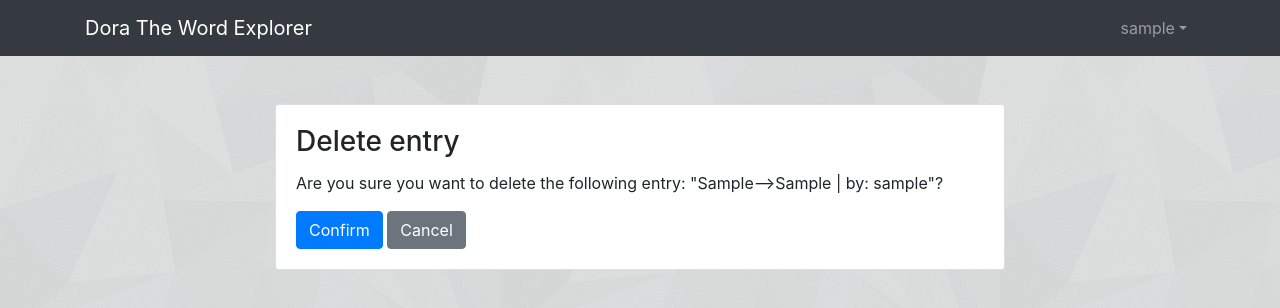
After one commit to Erfi/darvag, a Django app: page /deck/1/entry/1/delete/ in a window 1280 px wide. The commit adds this page. Shown: the top 308 px of the page. Run offline with Django 3.2, Linux system fonts and the light colour scheme; a user stored in the database is signed in; tables that the repository leaves empty hold one stand-in row (values such as "Sample post"); some libraries are stand-ins or nearby versions.

Commit message:
Closes #8, delete entries.

```diff
--- a/dora/dora/urls.py
+++ b/dora/dora/urls.py
@@ -18,7 +18,6 @@ from django.urls import path, re_path
 from django.contrib.auth import views as auth_views
 from flashcard import views as flashcard_views
 from accounts import views as account_views
-
 
 urlpatterns = [
     path('', flashcard_views.home, name='home'),
@@ -50,5 +49,6 @@ urlpatterns = [
     path('deck/<int:deck_id>/delete/', flashcard_views.DeckDeleteView.as_view(), name='delete_deck'),
     path('deck/<int:deck_id>/add/', flashcard_views.add_entry, name='add_entry'),
     path('deck/<int:deck_id>/entry/<int:entry_id>/edit/', flashcard_views.EntryUpdateView.as_view(), name='edit_entry'),
-    path('entry/<str:from_lang>/', flashcard_views.lang_entry, name='lang_entry')
+    path('deck/<int:deck_id>/entry/<int:entry_id>/delete/', flashcard_views.EntryDeleteView.as_view(),
+         name='delete_entry')
 ]
--- a/dora/flashcard/views.py
+++ b/dora/flashcard/views.py
@@ -113,3 +113,15 @@ class EntryUpdateView(UpdateView):
     def form_valid(self, form):
         entry = form.save()
         return redirect('view_deck', deck_id=entry.deck.id)
+
+
+@method_decorator(login_required, name='dispatch')
+class EntryDeleteView(DeleteView):
+    model = Entry
+    template_name = 'delete_entry.html'
+    pk_url_kwarg = 'entry_id'
+    context_object_name = 'entry'
+
+    def get_success_url(self):
+        deck_id = self.kwargs.get('deck_id')
+        return reverse_lazy('view_deck', kwargs={'deck_id':deck_id})
--- /dev/null
+++ b/dora/templates/delete_entry.html
@@ -0,0 +1,26 @@
+{% extends 'base.html' %}
+
+{% load static %}
+
+{% block stylesheet %}
+    <link rel="stylesheet" href="{% static 'css/app.css' %}">
+{% endblock stylesheet %}
+
+
+{% block content %}
+    <div class="row justify-content-center mt-5 mb-5">
+        <div class="col-lg-8 col-md-10 col-sm-12">
+            <div class="card">
+                <div class="card-body">
+                    <h3 class="card-title">Delete entry</h3>
+                    <form method="post" novalidate>
+                        {% csrf_token %}
+                        <p>Are you sure you want to delete the following entry: "{{entry}}"?</p>
+                        <input class="btn btn-primary" type="submit" value="Confirm">
+                        <a href="{% url 'view_deck' deck_id=entry.deck.id %}" class="btn btn-secondary">Cancel</a>
+                    </form>
+                </div>
+            </div>
+        </div>
+    </div>
+{% endblock content %}
--- a/dora/templates/view_deck.html
+++ b/dora/templates/view_deck.html
@@ -30,7 +30,7 @@ Deck
                                 <a class="btn" style="font-size: 1em; color: LightSkyBlue;" href="{% url 'edit_entry' deck_id=deck.id entry_id=entry.id %}">
                                     <i class="fas fa-edit"></i>
                                 </a>
-                                <a class="btn" style="font-size: 1em; color: IndianRed;" href="#">
+                                <a class="btn" style="font-size: 1em; color: IndianRed;" href="{% url 'delete_entry' deck_id=deck.id entry_id=entry.id %}">
                                     <i class="fas fa-trash"></i>
                                 </a>
                             </div>
```
